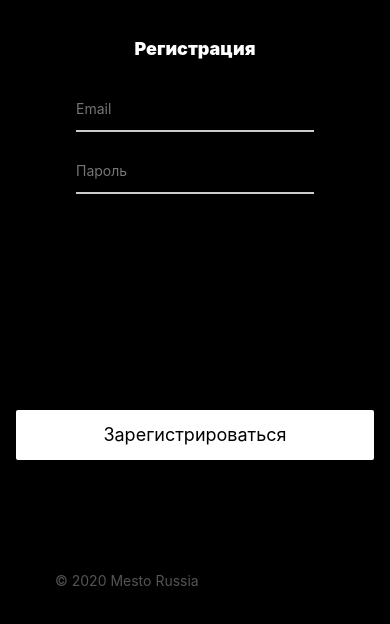
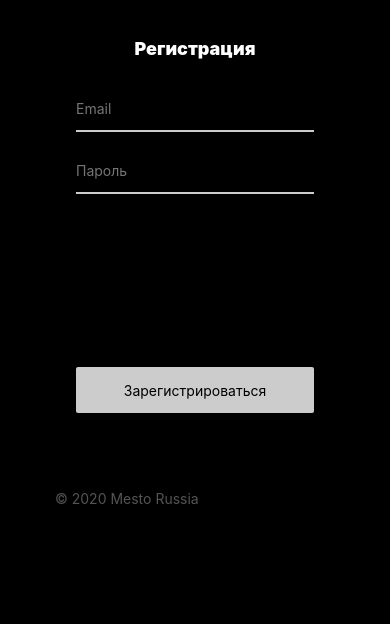
Before and after one commit to verymarine/react-mesto-api-full, a React app in the folder frontend/: page /signup in a window 390 px wide. In both pictures the pointer is over the button "Зарегистрироваться". Shown: the part 86-710 px from the top of the page. Built offline with nearby package versions, Linux system fonts and the light colour scheme.

Commit message:
Project15

```diff
--- a/frontend/src/blocks/register/__button/register__button.css
+++ b/frontend/src/blocks/register/__button/register__button.css
@@ -16,12 +16,12 @@
   color: #000000;
 }
 
-registern__button:hover {
+.register__button:hover {
   opacity: 0.8;
 }
 
 @media screen and (max-width: 767px) {
-  .registern__button {
+  .register__button {
     font-size: 14px;
     line-height: 17px;
     width: 238px;
```
